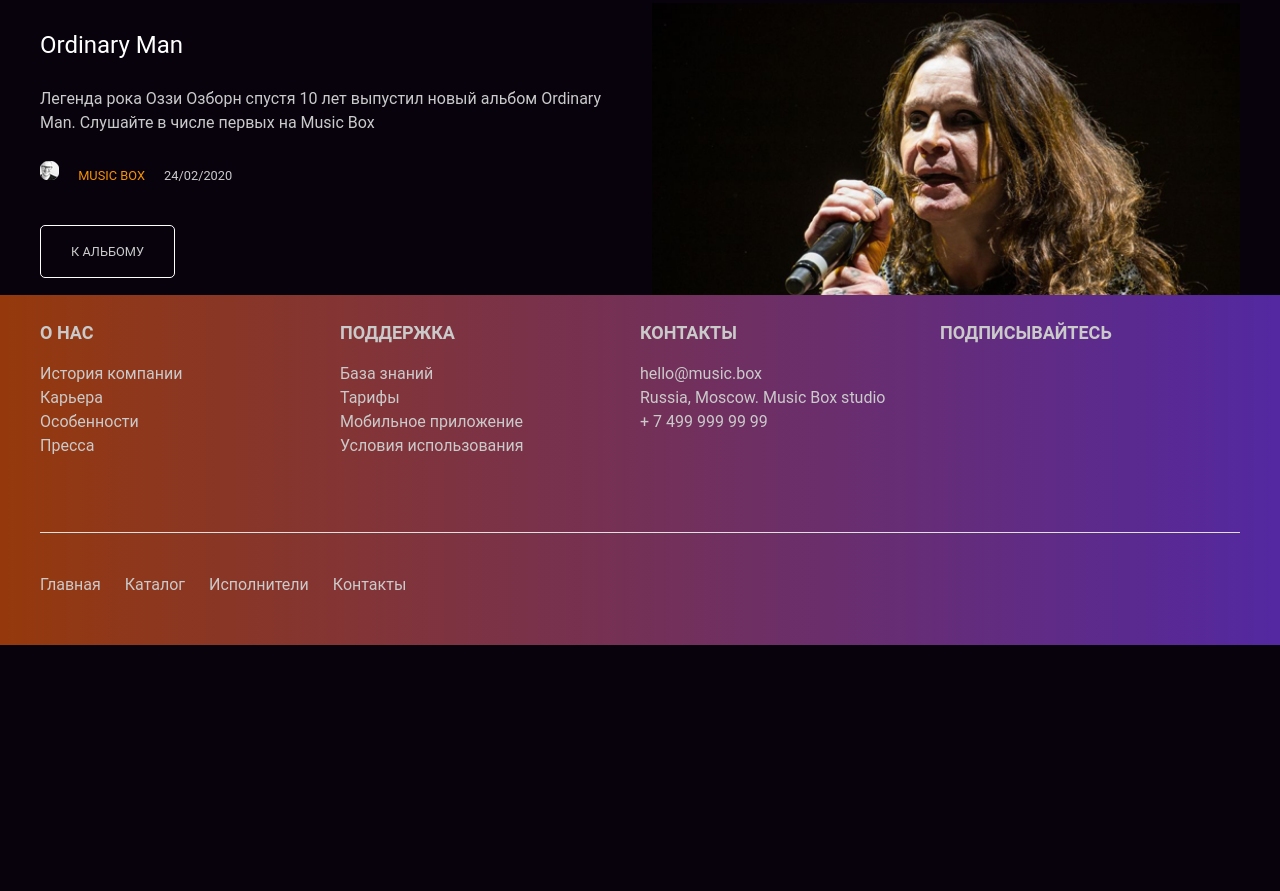
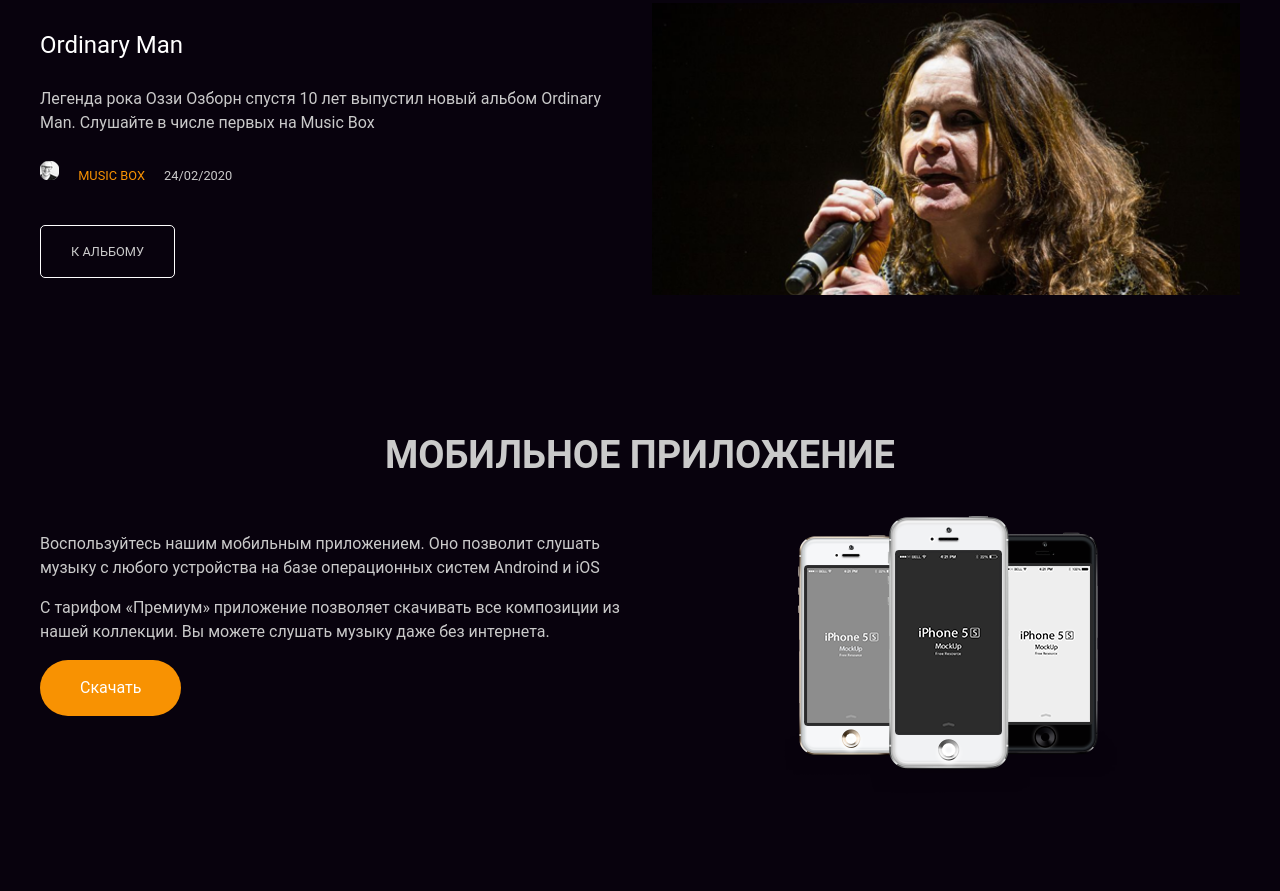
Before and after one commit to dimidroll450/layout-designer-project-lvl2, a website: page src/index.html in a window 1280 px wide. Shown: the part 2331-3222 px from the top of the page. Before the commit the page ends 2976 px from the top, so only its background shows below. Drawn offline with Linux system fonts and the light colour scheme.

Commit message:
make page-app section

```diff
--- a/src/index.html
+++ b/src/index.html
@@ -136,9 +136,22 @@
         </div>
       </div>
     </section>
-    <section>
+    <section class="page-app" id="page-app">
       <div class="outer-wrap">
-
+        <h2 class="ta-c">Мобильное приложение</h2>
+        <div class="app flex">
+          <div class="content">
+            <p>Воспользуйтесь нашим мобильным приложением. Оно позволит слушать музыку с любого устройства
+              на базе операционных систем Androind и iOS
+            </p>
+            <p>
+              С тарифом «Премиум» приложение позволяет скачивать все композиции из нашей коллекции.
+              Вы можете слушать музыку даже без интернета.
+            </p>
+            <a class="btn btn-orange" href="#">Скачать</a>
+          </div>
+          <img class="img" src="./../images/iphone.png" alt="Наше приложение">
+        </div>
       </div>
     </section>
   </main>
--- a/src/scss/app.scss
+++ b/src/scss/app.scss
@@ -3,4 +3,5 @@
 @import './modules/page-description.scss';
 @import './modules/page-pricing.scss';
 @import './modules/page-news.scss';
+@import './modules/page-app.scss';
 @import './modules/footer.scss';
--- /dev/null
+++ b/src/scss/modules/page-app.scss
@@ -0,0 +1,34 @@
+@import './../variables.scss';
+
+.page-app {
+  padding: 100px 0 100px 0;
+
+  font-size: $fs-11;
+
+  .app {
+    justify-content: start;
+
+    .content {
+      flex-basis: 50%;
+    }
+
+    .img {
+      flex-basis: auto;
+      margin-left: 144px;
+    }
+
+    @media (max-width: $breakpoint-xs-max) {
+      flex-direction: column-reverse;
+
+      .content {
+        flex-basis: 100%;
+      }
+
+      .img {
+        flex-basis: 100%;
+        margin-top: 30px;
+        margin-left: 0;
+      }
+    }
+  }
+}
```
Also changed, not shown: src/css/app.css.
